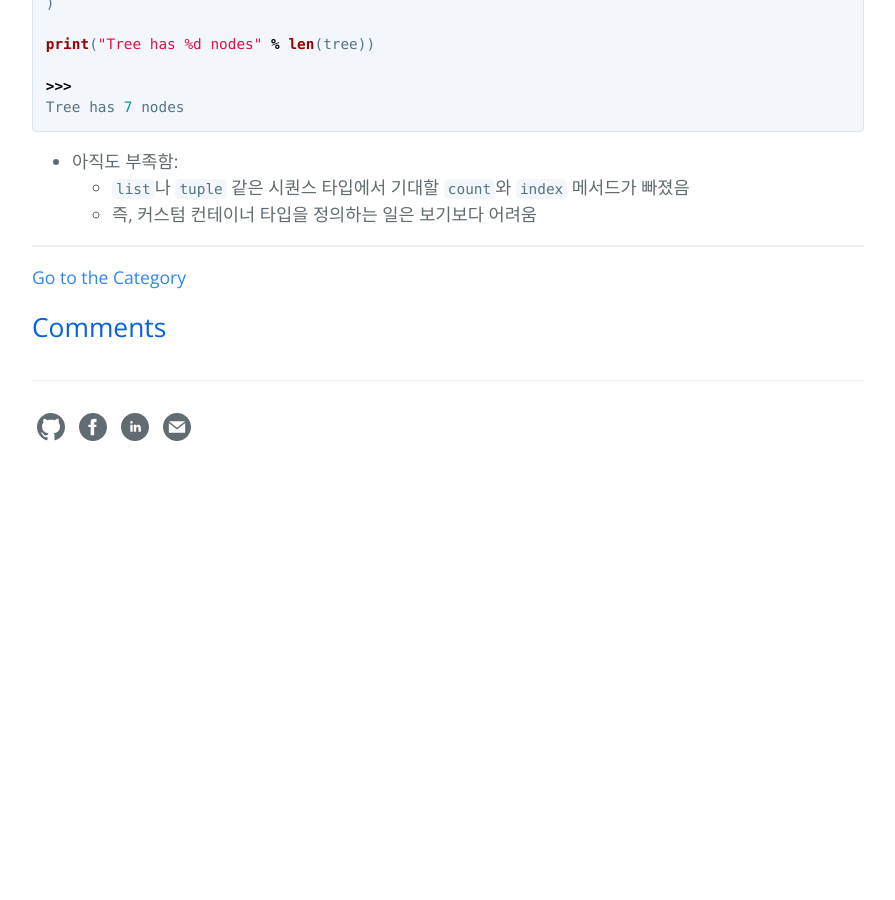
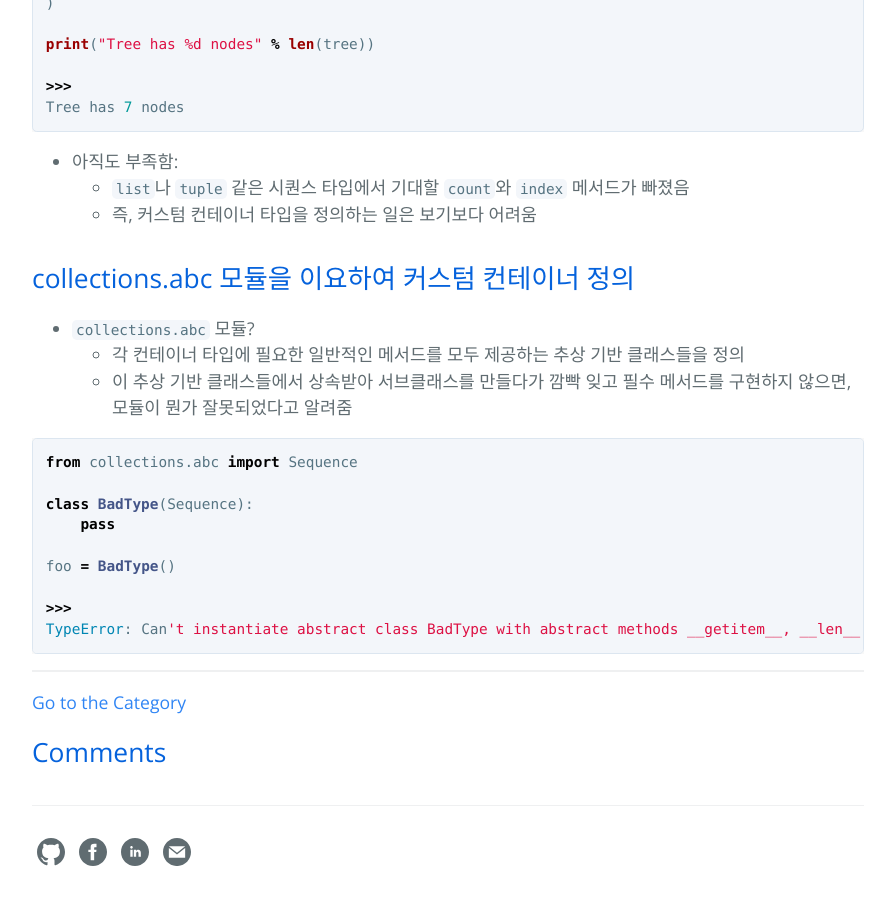
Before and after one commit to hcnoh/hcnoh.github.io, a Jekyll site: the page built from _posts/2018-10-09-effective-python-way28.md, in a window 1280 px wide and 900 px high, scrolled down 3489 px. Shown: the whole window, without its empty margins (192-1087 px from the left). Built offline with Jekyll 4.4.1, drawn with Linux system fonts in a browser that asks for light colours; comment, search, counter and statistics services are not loaded; before the commit the page ends 3984 px from its top, so only the background shows below that; some of the changed text lies outside the part shown.

Commit message:
Update 2018-10-09-effective-python-way28.md

````diff
--- a/_posts/2018-10-09-effective-python-way28.md
+++ b/_posts/2018-10-09-effective-python-way28.md
@@ -16,7 +16,7 @@ permalink: /2018-10-09-effective-python-way28
 - 파이썬 프로그래밍의 대부분: 데이터를 담은 클래스들을 정의, 이 객체들이 연계되는 방법을 명시
 - 모든 파이썬 클래스는 일종의 컨테이너:
   - 속성/기능을 함께 캡슐화
-- 파이썬은 데이터 관리용 내장 `컨테이너 타입(리스트, 튜플, 세트, 딕셔너리)`도 제공
+- 파이썬은 데이터 관리용 `내장 컨테이너 타입(리스트, 튜플, 세트, 딕셔너리)`도 제공
 
 ## 내장 컨테이너 타입 상속
 - 시퀀스(`sequence`)처럼 쓰임새가 간단한 클래스를 설계할 때는 파이썬의 내장 `list` 타입에서 상속받으려고 하는 것이 당연
@@ -157,3 +157,20 @@ Tree has 7 nodes
 - 아직도 부족함:
   - `list`나 `tuple` 같은 시퀀스 타입에서 기대할 `count`와 `index` 메서드가 빠졌음
   - 즉, 커스텀 컨테이너 타입을 정의하는 일은 보기보다 어려움
+
+## collections.abc 모듈을 이요하여 커스텀 컨테이너 정의
+- `collections.abc` 모듈?
+  - 각 컨테이너 타입에 필요한 일반적인 메서드를 모두 제공하는 추상 기반 클래스들을 정의
+  - 이 추상 기반 클래스들에서 상속받아 서브클래스를 만들다가 깜빡 잊고 필수 메서드를 구현하지 않으면, 모듈이 뭔가 잘못되었다고 알려줌
+
+```python
+from collections.abc import Sequence
+
+class BadType(Sequence):
+    pass
+
+foo = BadType()
+
+>>>
+TypeError: Can't instantiate abstract class BadType with abstract methods __getitem__, __len__
+```
````
